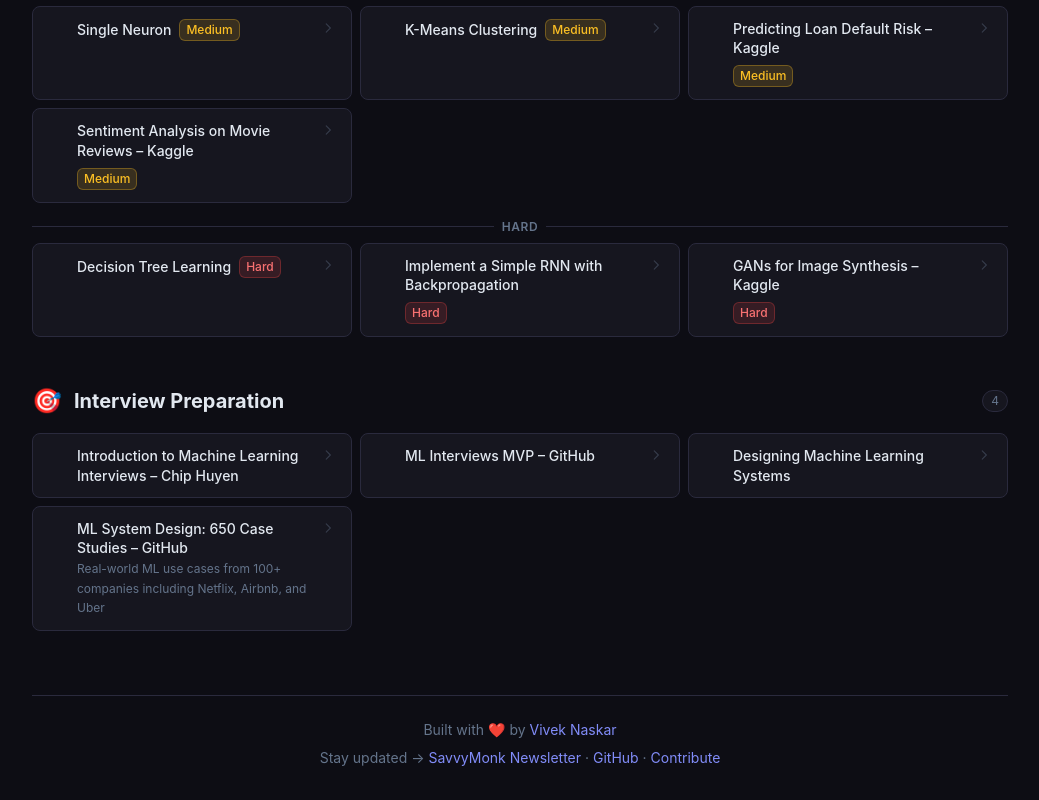
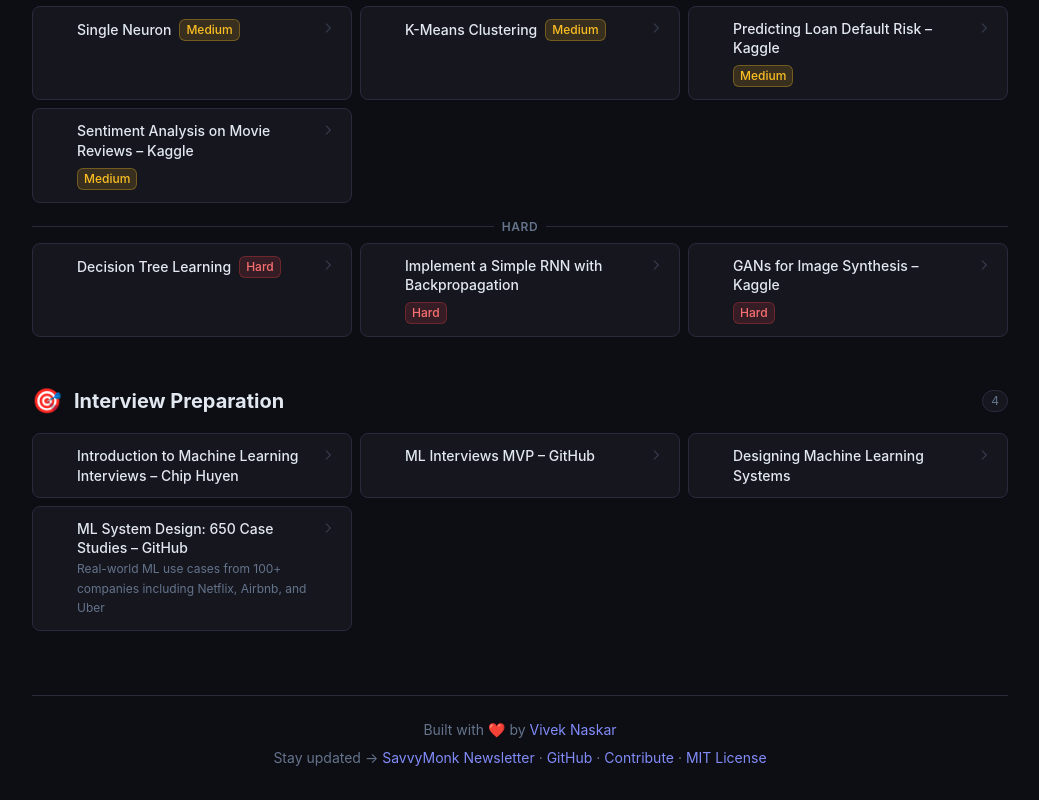
Before and after one commit to viveknaskar/everything-ai-ml, a Next.js app in the folder website/: page / in a window 1280 px wide. Shown: the part 9296-10096 px from the top of the page, without its empty margins (240-1279 px from the left). Built offline with nearby package versions, Linux system fonts and the light colour scheme.

Commit message:
added license

```diff
--- a/website/src/app/page.tsx
+++ b/website/src/app/page.tsx
@@ -181,6 +181,16 @@ export default function Home() {
               >
                 Contribute
               </a>
+              {" · "}
+              <a
+                href="https://github.com/viveknaskar/everything-ai-ml/blob/main/LICENSE"
+                target="_blank"
+                rel="noopener noreferrer"
+                className="hover:underline"
+                style={{ color: "#818cf8" }}
+              >
+                MIT License
+              </a>
             </p>
           </footer>
         </main>
```
Also changed, not shown: 2 other files (tests, documents, lock files or other folders).
